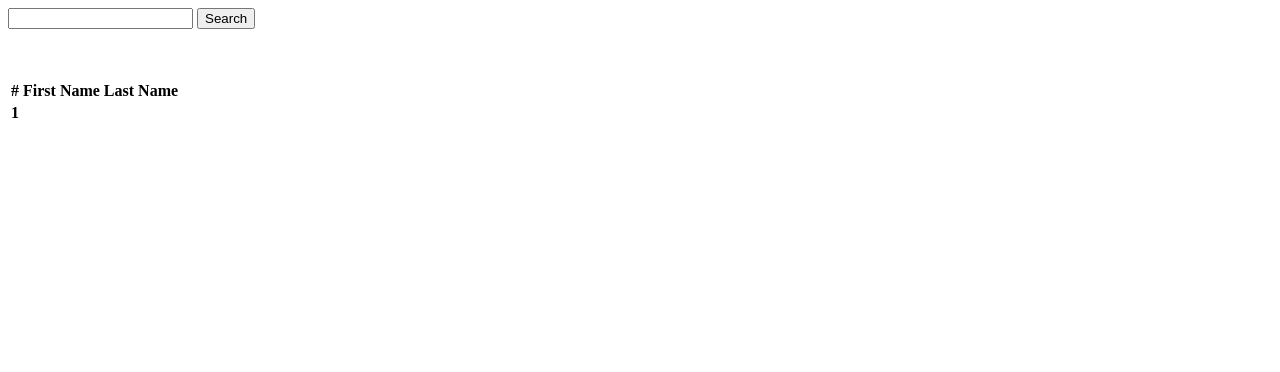
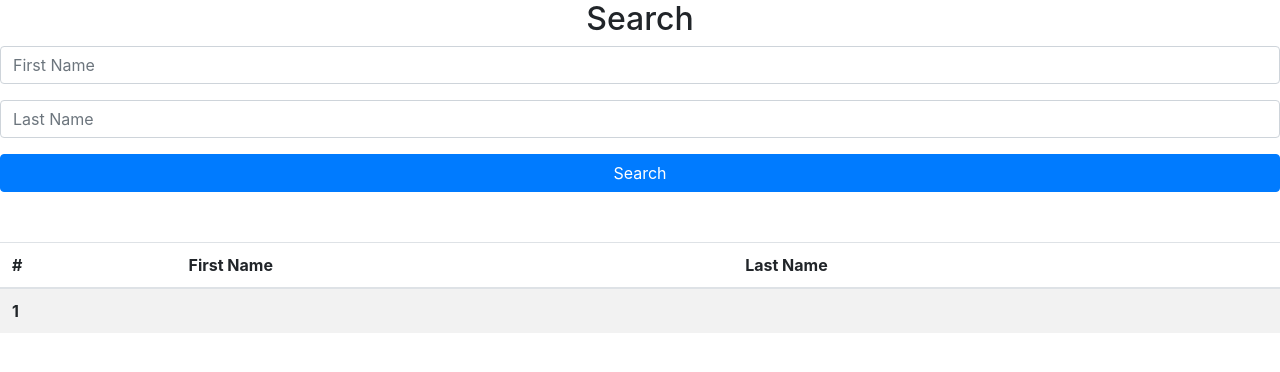
Before and after one commit to map155/database-management-movies, a Flask app: page /GetDirectors in a window 1280 px wide. Shown: the top 372 px of the page. Run offline with Flask 2, Linux system fonts and the light colour scheme; tables that the repository leaves empty or names only in its code hold one stand-in row (values such as "Sample post"); lists and menus that the app fills with data are empty; some libraries are stand-ins or nearby versions.

Commit message:
Add search functionality to all pages

```diff
--- a/webapp/app.py
+++ b/webapp/app.py
@@ -170,10 +170,11 @@
 
 @app.route("/SearchActors", methods=['GET','POST'])
 def SearchActors():
-    userQuery = request.form['query']
+    first = request.form['fname']
+    last = request.form['lname']
     conn = mysql.connect()
     cursor = conn.cursor()
-    cursor.callproc('sp_searchActors', userQuery)
+    cursor.callproc('sp_searchActors', (first,last))
     data = cursor.fetchall()
     if data:
         return render_template('actors.html', x=data)
@@ -190,12 +191,13 @@
         return render_template('movies.html', x=data)
     return json.dumps({'Error': 'Unknonwn'})
 
-@app.route("/SearchDirectors", methods=['GET'])
+@app.route("/SearchDirectors", methods=['GET', 'POST'])
 def SearchDirectors():
-    userQuery = request.form['query']
+    first = request.form['fname']
+    last = request.form['lname']
     conn = mysql.connect()
     cursor = conn.cursor()
-    cursor.callproc('sp_searchDirectors', userQuery)
+    cursor.callproc('sp_searchDirectors', (first,last))
     data = cursor.fetchall()
     if data:
         return render_template('directors.html', x=data)
--- a/webapp/templates/directors.html
+++ b/webapp/templates/directors.html
@@ -1,6 +1,21 @@
+<!-- Bootstrap core CSS -->
+  <link href="/css/bootstrap.min.css" rel="stylesheet">
 
-<INPUT TYPE = "Text" Name = "dirSearch">
-<button class="btn btn-primary searchDir">Search</button>
+  <!-- Custom styles for this template -->
+  <link href="/css/simple-sidebar.css" rel="stylesheet">
+
+    <div class="login-form">
+        <form action="/SearchDirectors" method="post" id="searchForm">
+            <h2 class="text-center">Search</h2>
+            <div class="form-group">
+                <input type="text" class="form-control" placeholder="First Name" name="fname" required="required">
+            </div>
+            <div class="form-group">
+                <input type="text" class="form-control" placeholder="Last Name" name="lname" required="required">
+            </div>
+              <div class="form-group">
+                <button type="submit" class="btn btn-primary btn-block">Search</button>
+            </div>
 
 <table class="table table-striped" style=margin-top:50px>
   <thead>
```
Also changed, not shown: webapp/templates/actors.html (+17 -2 lines).
